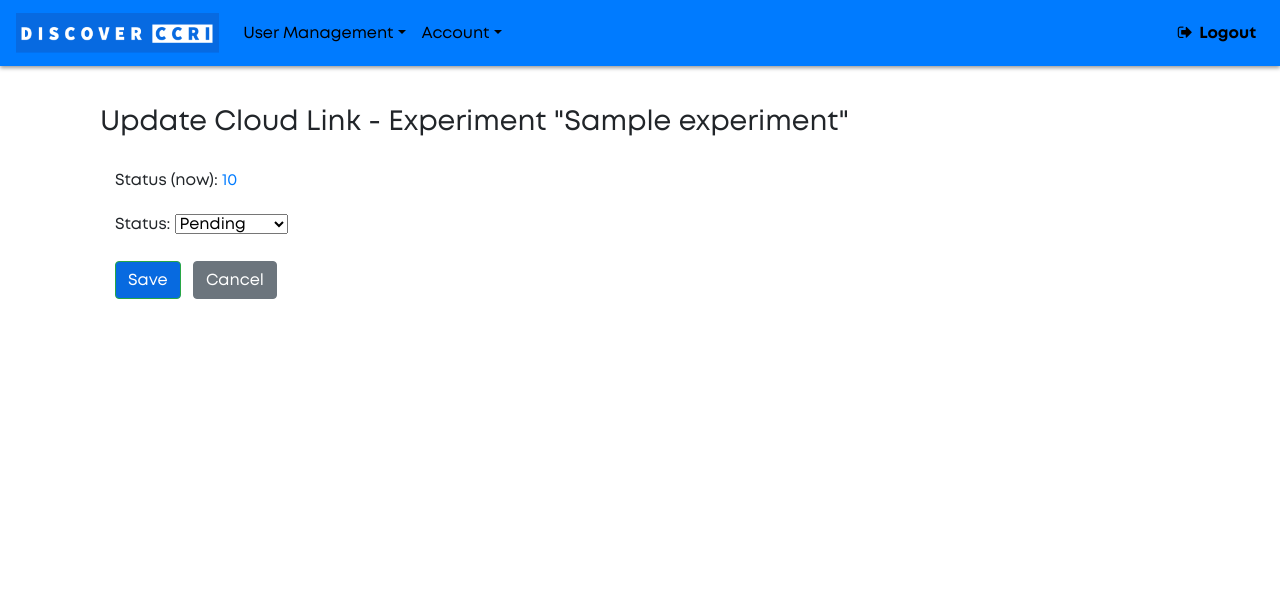
After one commit to DiscoverCCRI/portal_v1, a Django app: template templates/experiments/experiment_status_update.html in a window 1280 px wide. The commit adds this page. Shown: the top 599 px of the page. Run offline with Django 3.2, Linux system fonts and the light colour scheme; a user stored in the database is signed in; tables that the repository leaves empty hold one stand-in row (values such as "Sample post"); the template is opened without the code that fills it: values that come from a table or form of the project are taken from there, most other values are stand-ins (such as "Sample title", 1, 10 or a date in 2020); data that the repository does not hold is empty; parts of the project's set-up code (start-up, migrations or seed data) failed here and were passed over; some libraries are stand-ins or nearby versions.

Commit message:
Added new state system

```diff
--- a/experiments/experiments.py
+++ b/experiments/experiments.py
@@ -39,6 +39,7 @@ def create_new_experiment(request, form, project_id):
     experiment.cloudstorage_link = form.data.getlist("cloudstorage_link")[0]
     experiment.execution_duration = form.data.getlist("execution_duration")[0]
     experiment.execution_condition = form.data.getlist("execution_condition")[0]
+    experiment.state_temp = "Pending"
 
     experiment.dependencies = parse_string(form.data.getlist("dependencies")[0])
 
--- a/experiments/forms.py
+++ b/experiments/forms.py
@@ -422,3 +422,16 @@ class ExperimentLinkUpdateForm(forms.ModelForm):
     class Meta:
         model = Experiment
         fields = ("cloudstorage_link",)
+
+
+class ExperimentStatusUpdateForm(forms.ModelForm):
+    state_temp = forms.ChoiceField(
+        choices=Experiment.CHOICES_STATUS,
+        required=True,
+        widget=forms.Select(),
+        label="Status",
+    )
+
+    class Meta:
+        model = Experiment
+        fields = ("state_temp",)
--- a/experiments/models.py
+++ b/experiments/models.py
@@ -165,6 +165,8 @@ class Experiment(models.Model):
 
     state = FSMIntegerField(default=0, blank=True, null=True, choices=CHOICES_STATUS)
 
+    state_temp = FSMIntegerField(default=0, blank=True, null=True, choices=CHOICES_STATUS)
+
     @transition(field=state, source=STATE_IDLE, target=STATE_PROVISIONING)
     def provision(self):
         logger.warning(
--- a/experiments/urls.py
+++ b/experiments/urls.py
@@ -7,7 +7,7 @@ from .views import (experiment_create, experiment_delete, experiment_detail,
                     experiment_initiate, experiment_link_update,
                     experiment_manifest, experiment_submit, experiment_update,
                     experiment_update_by_ops, experiment_update_experimenters,
-                    experiments)
+                    experiments, experiment_status_update)
 
 urlpatterns = [
     path("", experiments, name="experiments"),
@@ -42,4 +42,9 @@ urlpatterns = [
         experiment_link_update,
         name="experiment_link_update",
     ),
+    path(
+        "<uuid:experiment_uuid>/update_status",
+        experiment_status_update,
+        name="experiment_status_update",
+    ),
 ]
--- /dev/null
+++ b/templates/experiments/experiment_status_update.html
@@ -0,0 +1,33 @@
+{% extends 'base.html' %}
+{% load static %}
+{% block title %}Cloud Link: {{ experiment.name }}{% endblock %}
+{% block content %}
+    {% if user.is_authenticated %}
+        <div class="container">
+            <h3>Update Cloud Link - Experiment "{{ experiment.name }}"</h3>
+            <div class="container">
+                <div style="margin-bottom: 20px;">
+                    Status (now): <a href="{{ experiment.status_temp }}" target="_blank">{{ experiment.state_temp }}</a>
+                </td>
+            </div>
+            <form id="update-experiment" method="POST" class="form-group">
+                {% csrf_token %}
+                {{ form.as_p }}
+            </form>
+            <button class="btn btn-success mr-2"
+                    type="submit"
+                    style="background-color:#076AE0!important"
+                    form="update-experiment"
+                    value="save">Save</button>
+            <button class="btn btn-secondary mr-2" value="cancel">
+                <a href="{% url 'experiment_detail' experiment_uuid=experiment_uuid %}"
+                   class="unlink">Cancel</a>
+            </button>
+        </div>
+    </div>
+{% else %}
+    <div class="container">
+        <p>You are not currently logged in or not authorized to view this page</p>
+    </div>
+{% endif %}
+{% endblock %}
```
Also changed, not shown: experiments/views.py (+34 -1 lines), templates/experiments/experiment_detail.html (+13 -0 lines).
